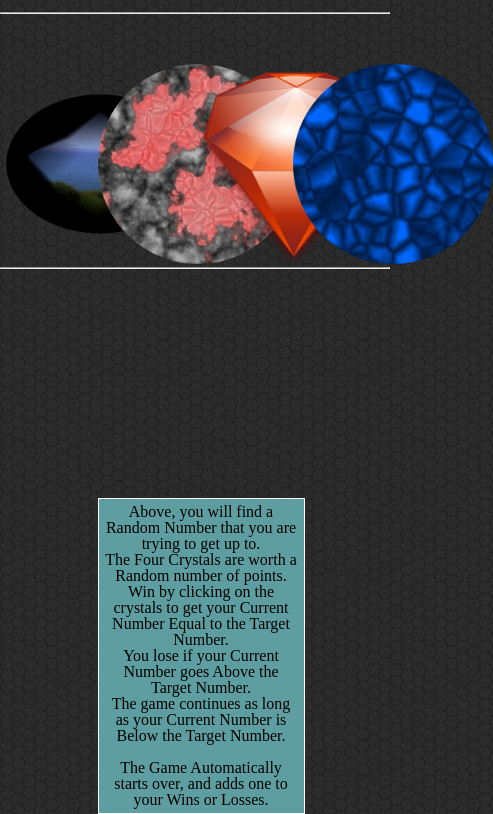
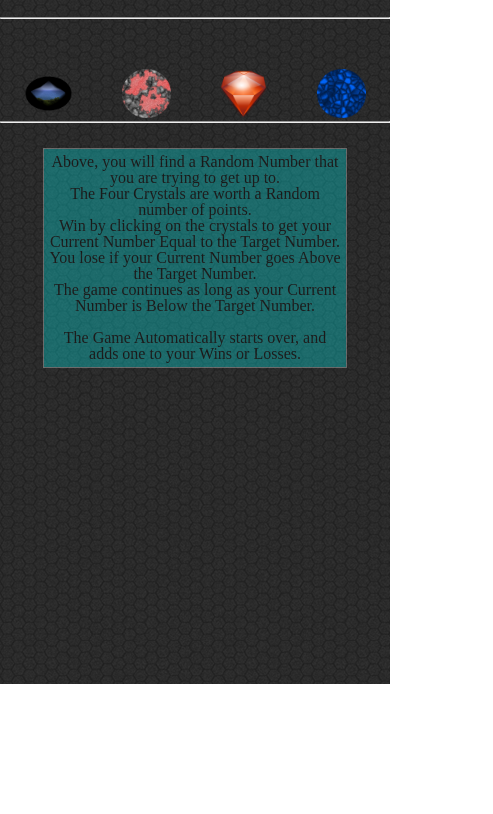
Before and after one commit to SirHexxus/unit-4-game, a plain HTML site: page index.html in a window 390 px wide. Shown: the part 160-974 px from the top of the page, 493 px wide, since content can reach past the window. After the commit the page ends 844 px from the top, so only its background shows below. Drawn offline with nearby package versions, Linux system fonts and the light colour scheme.

Commit message:
made crystal image sizes relative for mobile etc, and finalized styles

```diff
--- a/assets/css/style.css
+++ b/assets/css/style.css
@@ -28,6 +28,11 @@ h2 {
     margin-left: 0;
     margin-right: 0;
     font-weight: bold;
+    padding-bottom: 5px;
+}
+
+p {
+    opacity: 1;
 }
 
 .crystal-holder {
@@ -38,8 +43,10 @@ h2 {
     width: 25%;
 }
 .crystal-image {
-    height: 200px;
-    width: 200px;
+    max-height: 200px;
+    max-width: 200px;
+    height: 50%;
+    width: 50%;
 }
 
 #top-section {
@@ -50,12 +57,10 @@ h2 {
 }
 
 #info {
-    /* float: none; */
-    position: absolute;
-    top: 75%;
-    background-color: cadetblue;
+    background-color: aqua;
     border: solid 1px white;
-    width: 50%;
-    margin-left: 25%;
+    width: 75%;
+    margin: 25px auto;
     padding: 5px;
+    opacity: 0.3;
 }
```
